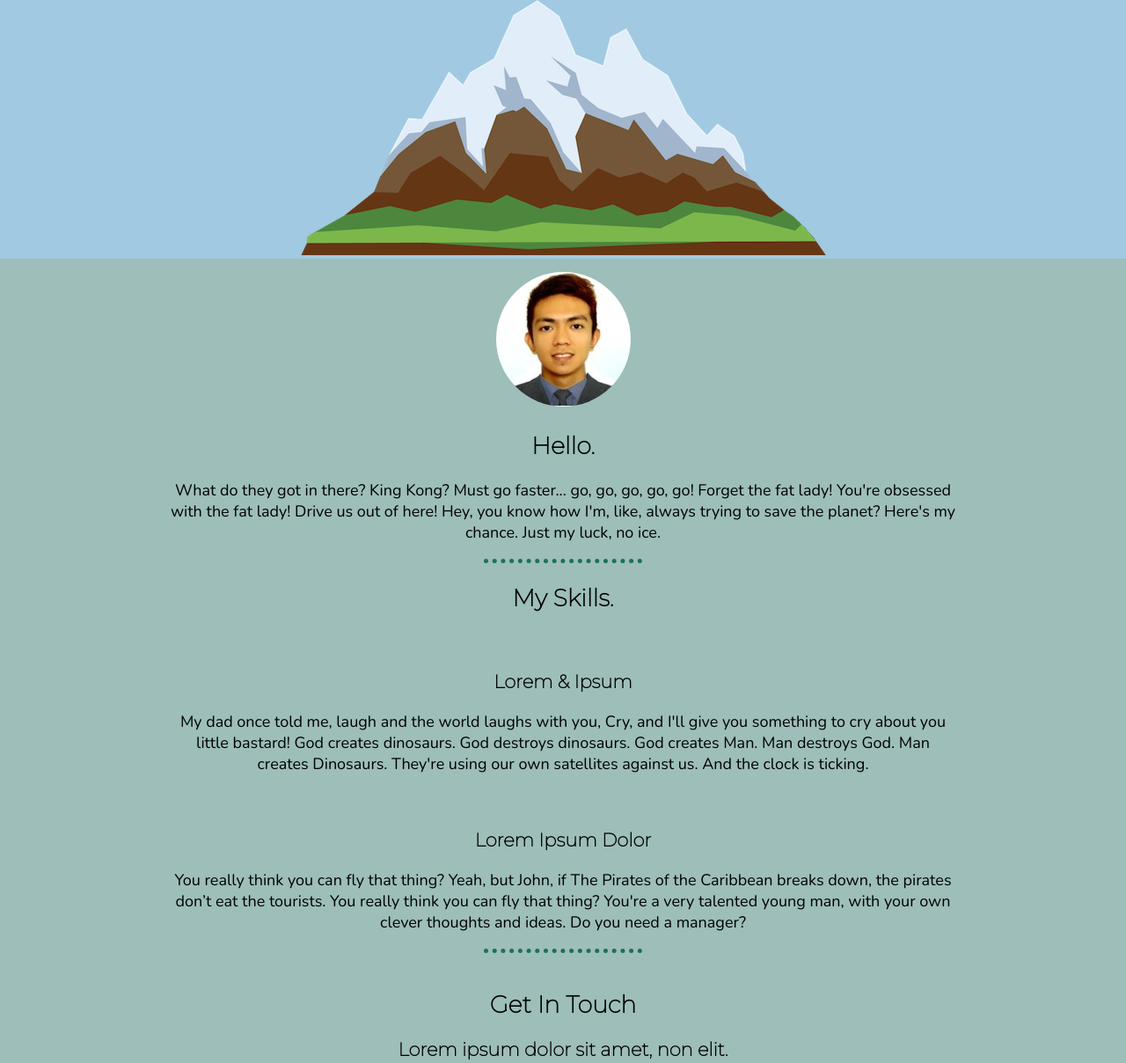
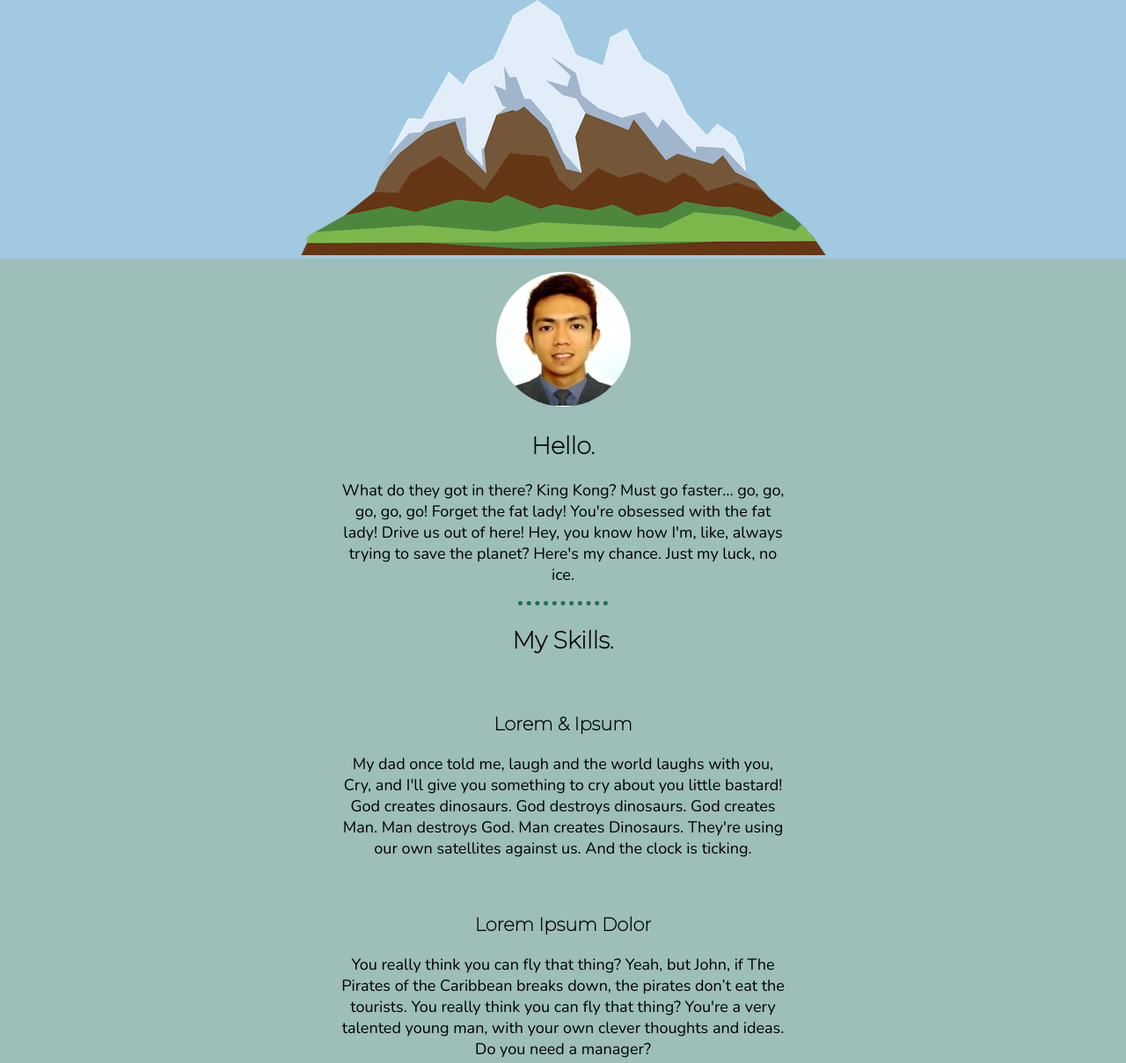
Before and after one commit to Gino2027/mywebsite, a plain HTML site: page index.html in a window 1280 px wide. Shown: the part 273-1481 px from the top of the page at 88% size. Drawn offline with nearby package versions, Linux system fonts and the light colour scheme.

Commit message:
Update styles.css

```diff
--- a/CSS/styles.css
+++ b/CSS/styles.css
@@ -75,8 +75,8 @@ hr {
 .middle-container {
   background-color: #9dbeb9;
   font-size: 18px;
-  padding-right: 15%;
-  padding-left: 15%;
+  padding-right: 30%;
+  padding-left: 30%;
 }
 
 .bottom-container {
```
